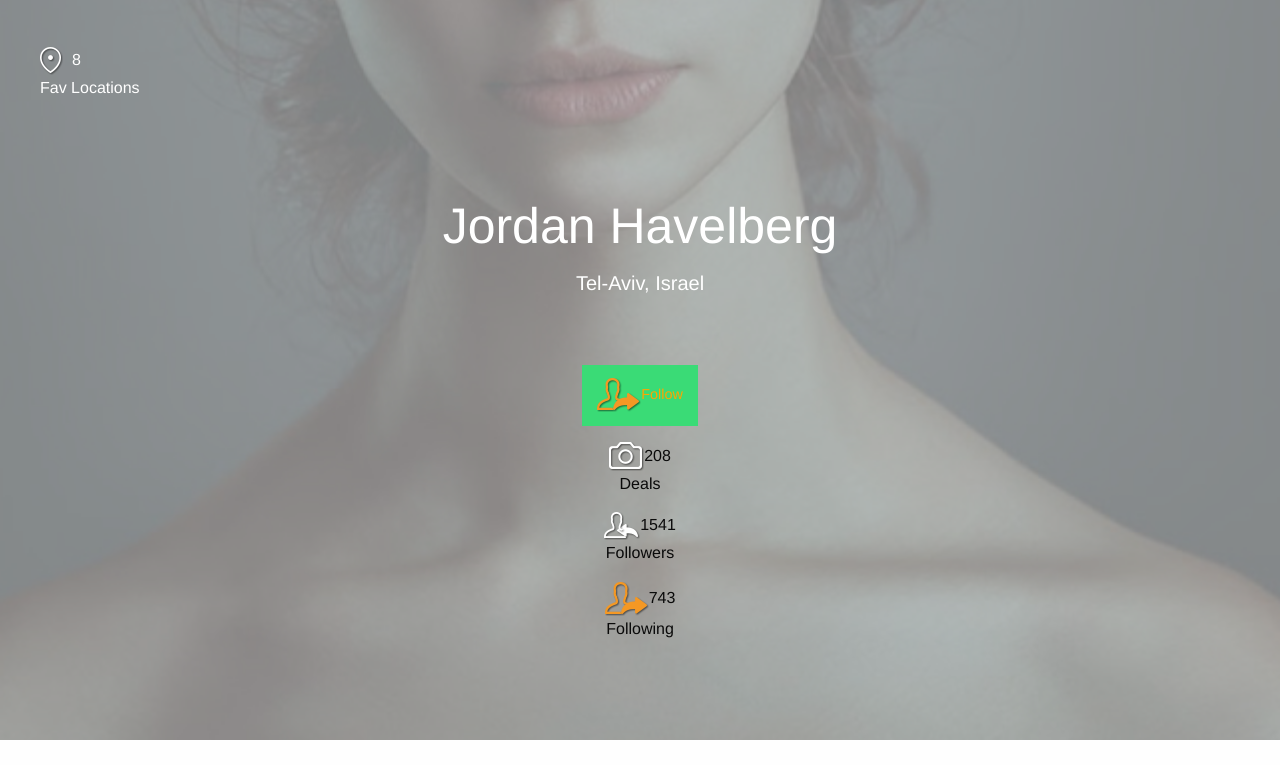
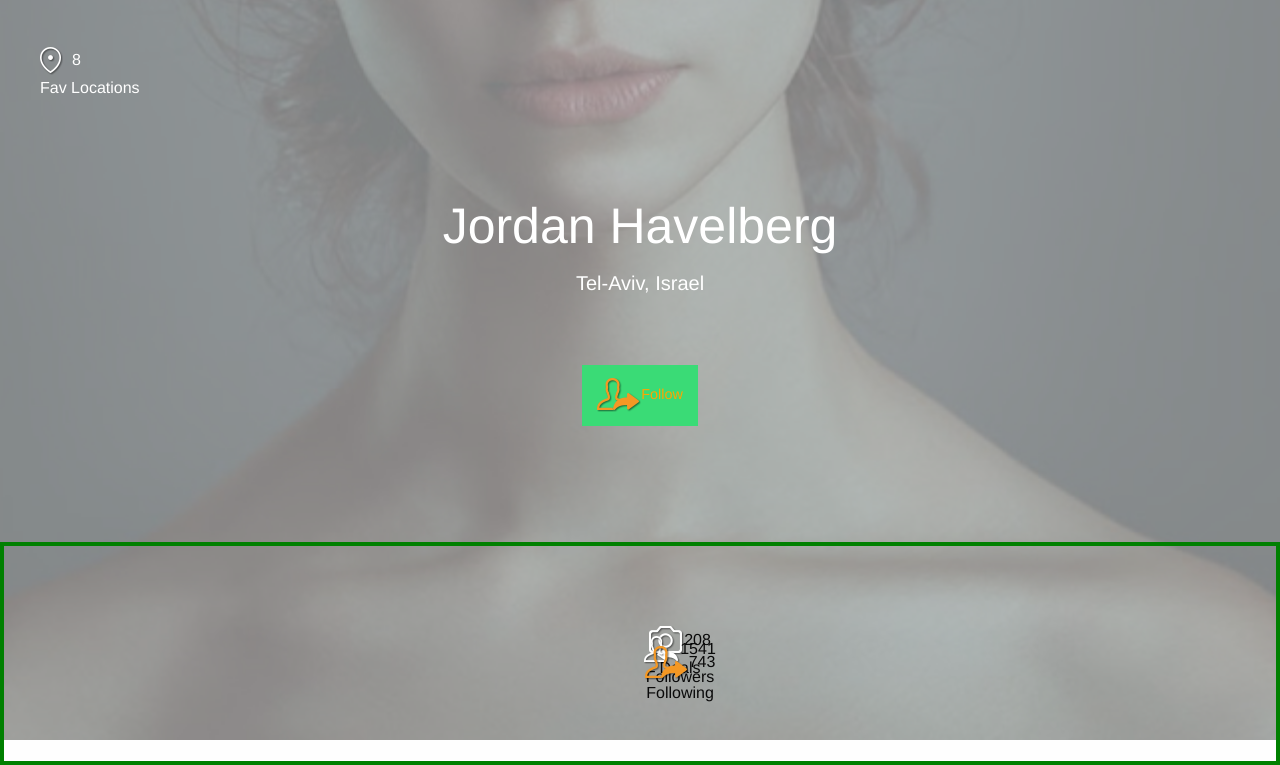
Before and after one commit to Harrisonkamau/e3-psd-html, a plain HTML site: page index.html in a window 1280 px wide. Shown: the part 618-1383 px from the top of the page. Before the commit the page ends 1358 px from the top, so only its background shows below. Drawn offline with nearby package versions, Linux system fonts and the light colour scheme.

Commit message:
change border size

```diff
--- a/assets/stylesheets/main.css
+++ b/assets/stylesheets/main.css
@@ -13,3 +13,21 @@
   z-index: -1;
   width: 100%;
 }
+
+.row1 button {
+    float: left;
+    border: 1px solid green
+}
+.row1{
+  margin-top: 100px;
+  padding-top: 140px;
+  padding-left: 80px;
+  padding-bottom: 40px;
+  border:4px solid grey;
+  /*border-bottom: 20px;*/
+  border-color: green;
+}
+#box1, #box2, #box3 {
+  padding-top: 10px;
+  margin-top: -70px;
+}
```
